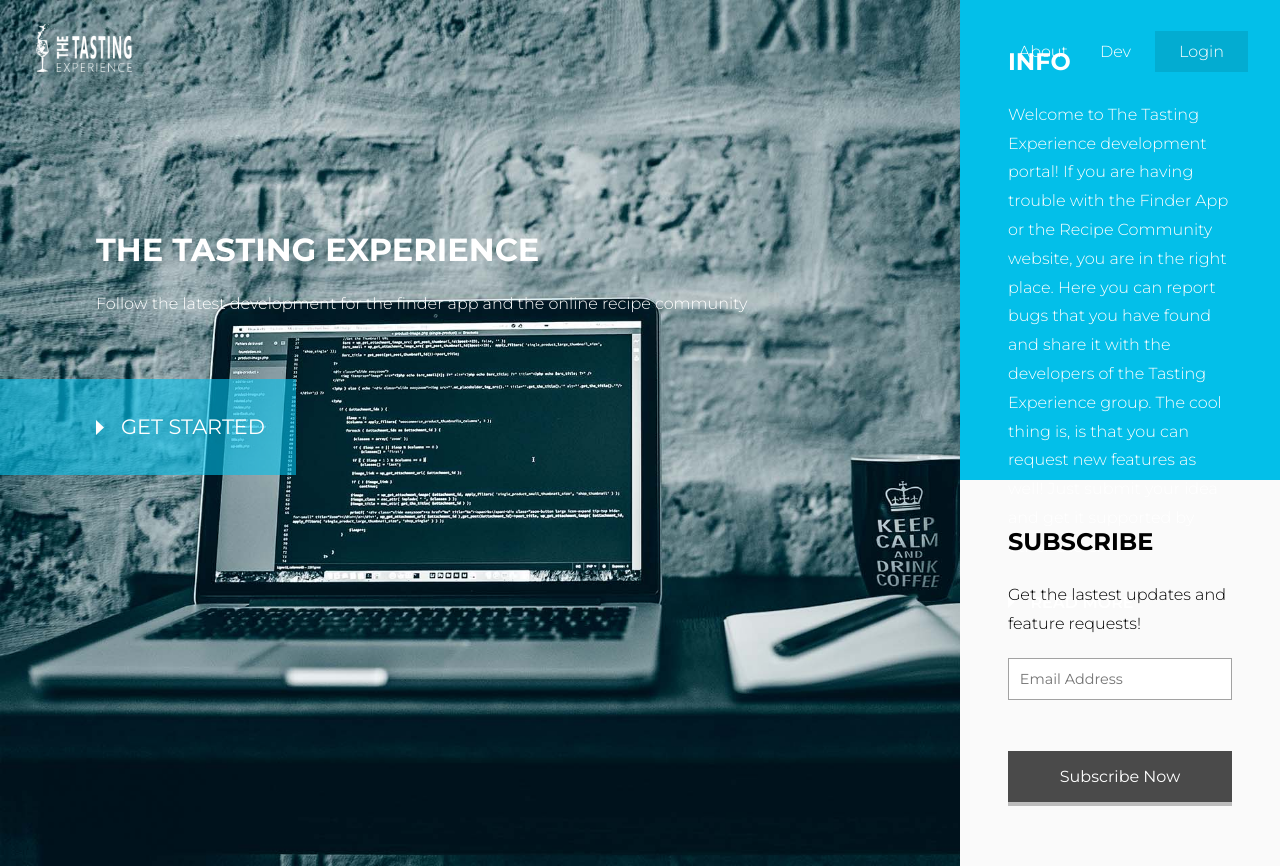
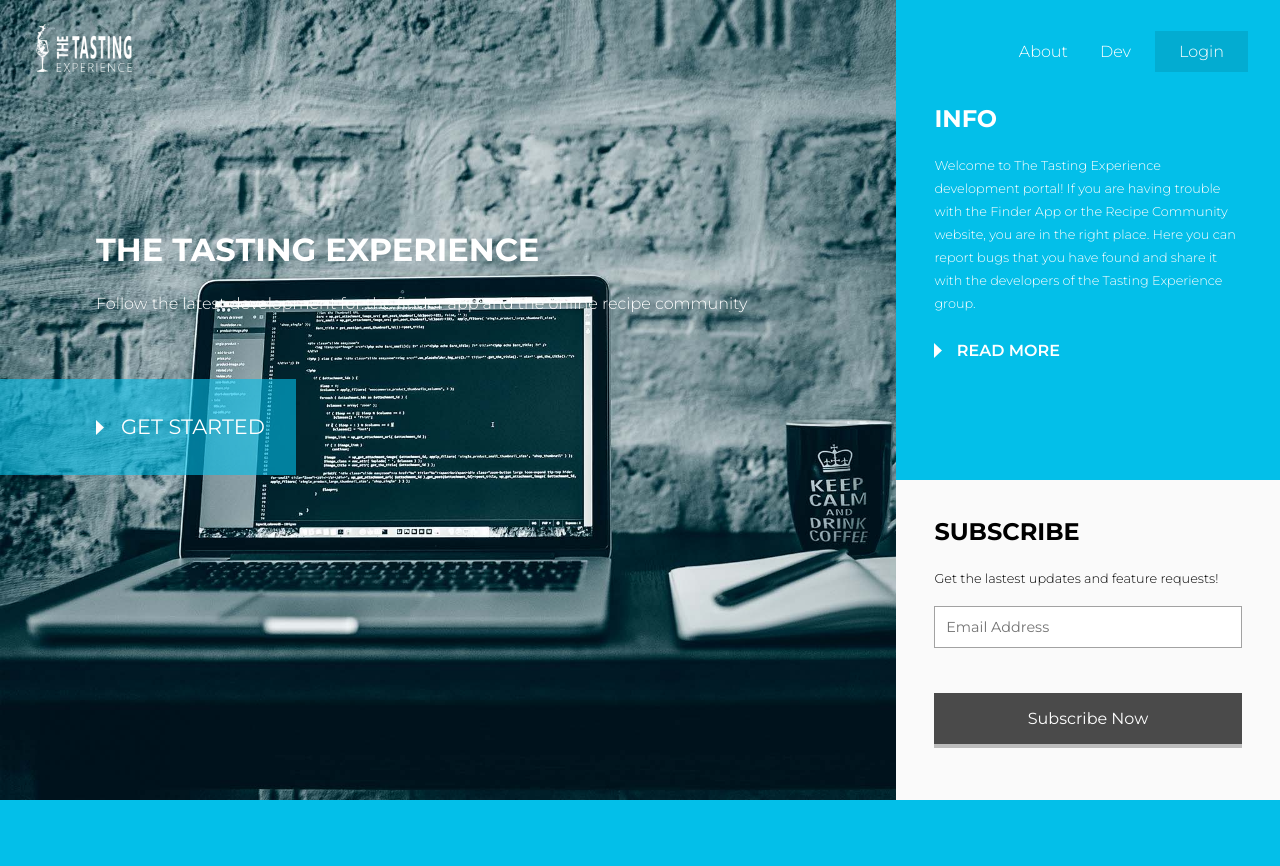
Before and after one commit to Seboeb/ci-4th-milestone, a Django app: page / in a window 1280 px wide. After the commit the page ends 800 px from the top, so only its background shows below. Run offline with Django 3.2, Linux system fonts and the light colour scheme.

Commit message:
Small ui improvements

```diff
--- a/accounts/views.py
+++ b/accounts/views.py
@@ -44,7 +44,7 @@ def login(request):
 
             if user:
                 auth.login(user=user, request=request)
-                return redirect(reverse('index'))
+                return redirect(reverse('dev_panel'))
             else:
                 print('error')
                 login_form.add_error(
--- a/static/css/main.css
+++ b/static/css/main.css
@@ -1546,8 +1546,8 @@ form #credit-card-errors {
 
 @media only screen and (min-width: 1020px) {
   .wrapper.landing-page {
-    -ms-grid-columns: 75% auto;
-        grid-template-columns: 75% auto;
+    -ms-grid-columns: 70% auto;
+        grid-template-columns: 70% auto;
     -ms-grid-rows: 60% auto;
         grid-template-rows: 60% auto;
         grid-template-areas: "hero featured" "hero subscribe";
@@ -1576,6 +1576,12 @@ form #credit-card-errors {
     -webkit-box-align: center;
         -ms-flex-align: center;
             align-items: center;
+  }
+}
+
+@media only screen and (min-width: 1020px) and (max-width: 1350px) {
+  .landing-page section.sidebar, .landing-page section.subscribe {
+    font-size: 0.8rem;
   }
 }
 
--- a/static/css/partials/_landing-page.scss
+++ b/static/css/partials/_landing-page.scss
@@ -42,7 +42,7 @@
 // Meda Queries
 @media only screen and (min-width: 1020px) {
   .wrapper.landing-page {
-    grid-template-columns: 75% auto;
+    grid-template-columns: 70% auto;
     grid-template-rows: 60% auto;
     grid-template-areas:
       "hero featured"
@@ -75,6 +75,16 @@
 
 }
 
+@media only screen and (min-width: 1020px) and (max-width: 1350px)
+{
+  .landing-page {
+    section.sidebar, section.subscribe {
+      font-size: 0.8rem;
+    }
+  }
+
+}
+
 @media only screen and (min-width: 1920px) {
   section.hero {
     .inner {
--- a/templates/index.html
+++ b/templates/index.html
@@ -14,10 +14,10 @@
   <section class="sidebar">
     <div class="inner">
       <h2>Info</h2>
-      <p>Welcome to The Tasting Experience development portal! If you are having trouble with the Finder App or the
+      <p class="intro-text">Welcome to The Tasting Experience development portal! If you are having trouble with the
+        Finder App or the
         Recipe Community website, you are in the right place. Here you can report bugs that you have found and share it
-        with the developers of the Tasting Experience group. The cool thing is, is that you can request new features as
-        well! Just submit your idea and get it supported by other users. </p>
+        with the developers of the Tasting Experience group. </p>
       <a href="{% url 'about' %}" class="btn arrow-btn">Read more</a>
     </div>
   </section>
```
Also changed, not shown: 1 other file.
